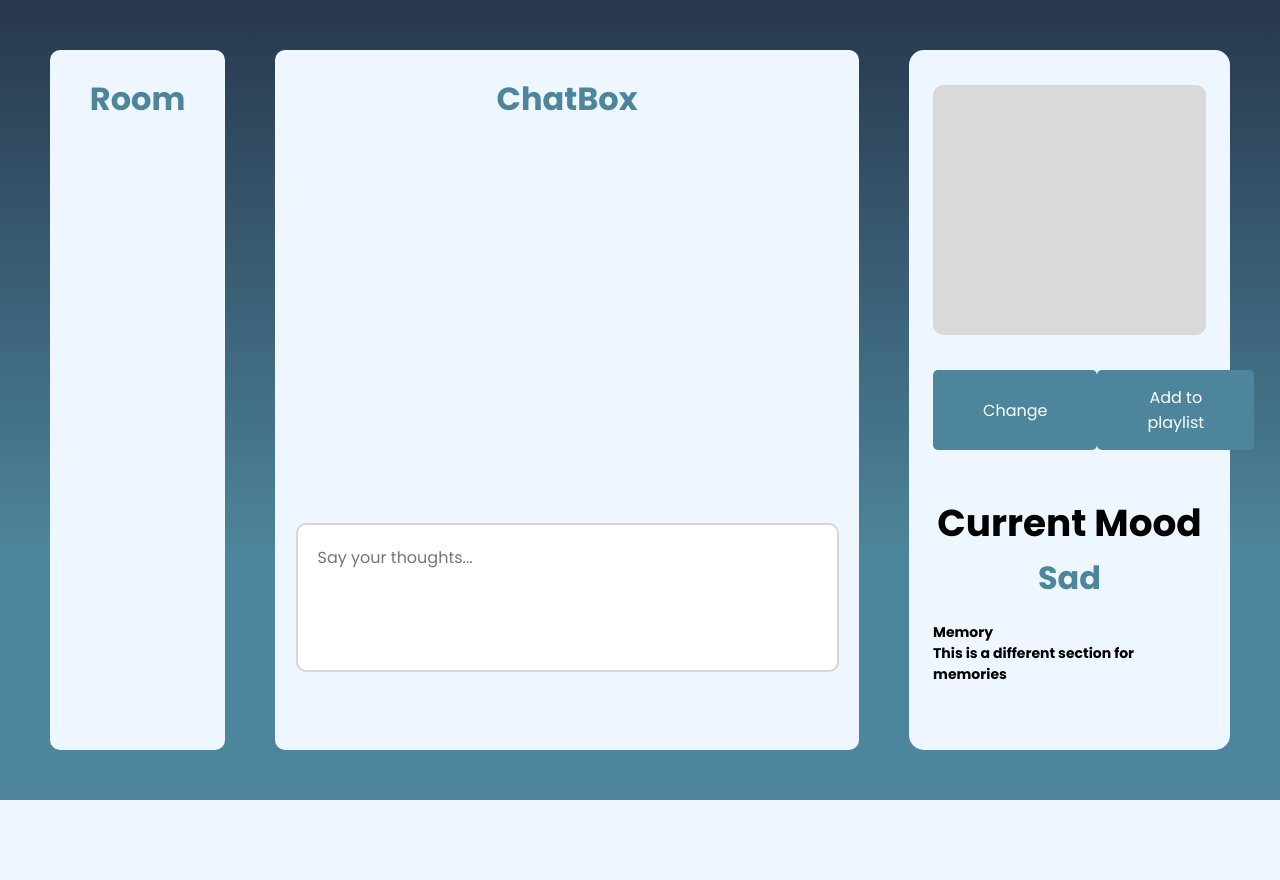
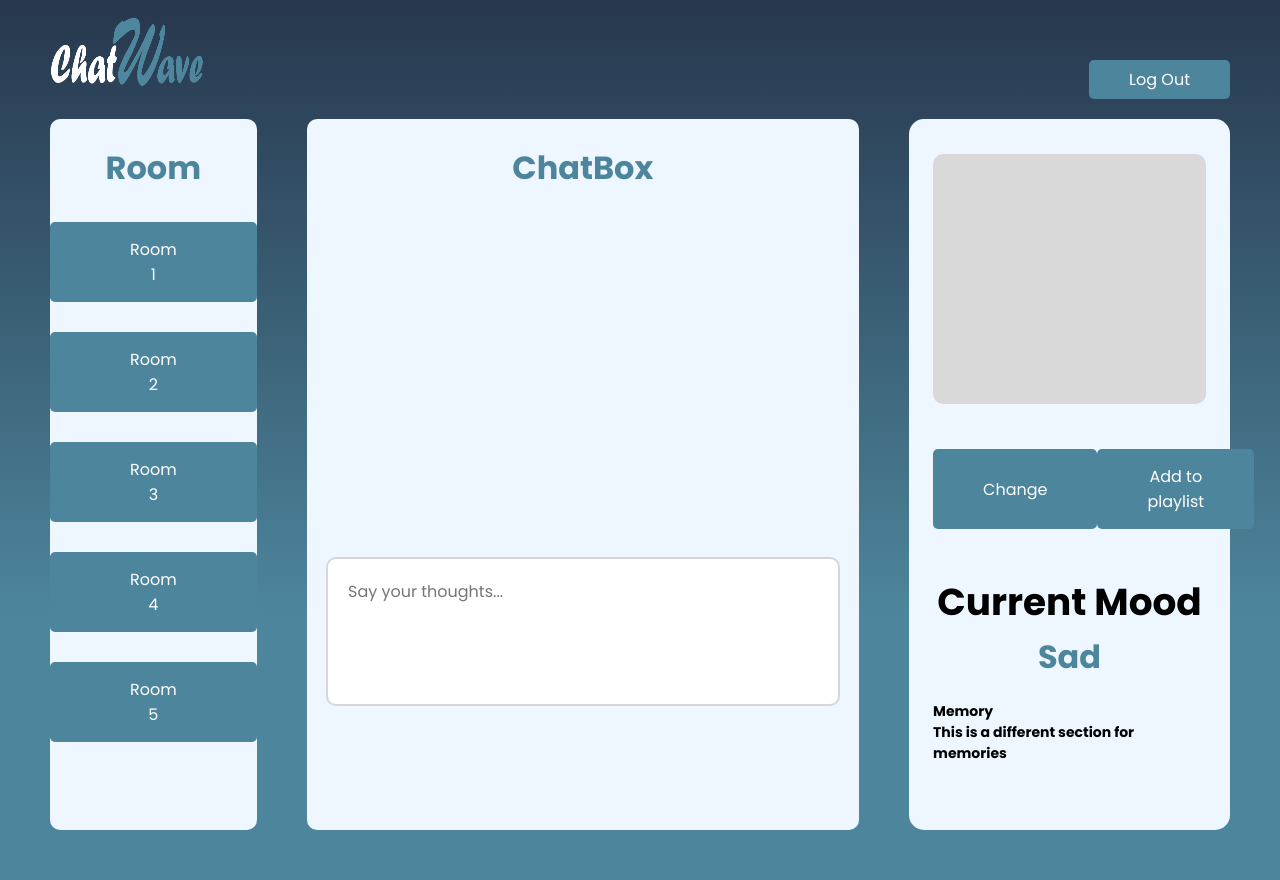
Before and after one commit to Nepal-College-of-Information-Technology/ai-mini-project-envisionx, a Django app: page /home/ in a window 1280 px wide. Before the commit the page ends 800 px from the top, so only its background shows below. Run offline with Django 4.2, Linux system fonts and the light colour scheme.

Commit message:
made changes to the templates

```diff
--- a/backend/ChatWave/static/home/styles.css
+++ b/backend/ChatWave/static/home/styles.css
@@ -8,13 +8,40 @@
 }
 
 body {
-    background: rgb(39,55,77);
     background: linear-gradient(180deg, rgba(39,55,77,1) 0%, rgba(77,134,156,1) 70%);
     display: flex;
     justify-content: center;
-    align-items: center;
-    height: 100vh;
+    height: 110vh;
     margin: 0;
+}
+
+header {
+    display: flex;
+    justify-content: space-between;
+}
+
+button{
+    background-color: #4D869C;
+    font-size: 16px;
+    color: white;
+    border: none;
+    border-radius: 5px;
+    padding: 7px 40px;
+    margin-top: 10px;
+    margin-bottom: 20px;
+    cursor: pointer;
+    -webkit-transition: 0.2s;
+    transition: 0.2s;
+}
+
+button:hover {
+    background-color: #3E6C7E;
+}
+
+.header-image {
+    max-width: 13%;
+    height: auto;
+    margin-top: -55px;
 }
 
 .container {
@@ -51,20 +78,28 @@ main {
     margin-bottom: 20px;
 }
 
-.room button {
+.room .button-room-container {
+    display: flex;
+    flex-direction: column;
+    width: 100%;
+    align-items: center;
+}
+
+.room .button-room-container button {
     background-color: #4D869C;
     font-size: 16px;
     color: white;
     border: none;
     border-radius: 5px;
-    padding: 15px 50px;
-    margin-bottom: 35px;
+    padding: 15px 80px;
+    margin-top: 10px;
+    margin-bottom: 20px;
     cursor: pointer;
     -webkit-transition: 0.2s;
     transition: 0.2s;
 }
 
-.room button:hover {
+.room .button-room-container button:hover {
     background-color: #3E6C7E;
 }
 
@@ -90,7 +125,7 @@ main {
 .input-box {
     display: flex;
     justify-content: center;
-    padding-top: 120px;
+    margin-top: 66%;
 }
 
 .input-box input {
--- a/backend/ChatWave/templates/index.html
+++ b/backend/ChatWave/templates/index.html
@@ -11,10 +11,22 @@
 </head>
 <body>
     <div class="container">
+        <header>
+            <img class="header-image" src = "{% static 'home/chatwave.png' %}" alt="ChatWave"/>
+            <div class="button-header-container">
+            <a href="../account/login"><button>Log Out</button></a>
+            </div>
+        </header>
         <main>
             <div class="room">
                 <h2>Room</h2>
-
+                <div class="button-room-container">
+                    <button>Room 1</button>
+                    <button>Room 2</button>
+                    <button>Room 3</button>
+                    <button>Room 4</button>
+                    <button>Room 5</button>
+                </div>
             </div>
             <div class="chatbox">
                 <h2>ChatBox</h2>
--- a/backend/ChatWave/templates/login.html
+++ b/backend/ChatWave/templates/login.html
@@ -10,7 +10,7 @@
 <body>
     <div class="container">
         <div class="logo-section">
-            <p>A</p>
+            <img class="logo" src = "{% static 'home/chatwave.png' %}" alt="ChatWave"/>
         </div>
         <div class="login-section">
             <h2>Login</h2>
@@ -25,7 +25,7 @@
                 </div>
                 <button type="submit">Login</button>
             </form>
-            <p class="sign-text">New user? <a href="register.html">Sign up</a></p>
+            <p class="sign-text">New user? <a href="register">Sign up</a></p>
         </div>
     </div>
 </body>
--- a/backend/ChatWave/templates/register.html
+++ b/backend/ChatWave/templates/register.html
@@ -10,7 +10,7 @@
 <body>
     <div class="container">
         <div class="logo-section">
-            <p>A</p>
+            <img class="logo" src = "{% static 'home/chatwave.png' %}" alt="ChatWave"/>
         </div>
         <div class="login-section">
             <h2>Register</h2>
@@ -33,7 +33,7 @@
                 </div>
                 <button type="submit">Register</button>
             </form>
-            <p class="sign-text">Already have an account? <a href="login.html">Sign in</a></p>
+            <p class="sign-text">Already have an account? <a href="login">Sign in</a></p>
         </div>
     </div>
 </body>
```
Also changed, not shown: backend/ChatWave/static/home/styles1.css (+7 -1 lines), backend/ChatWave/static/home/chatwave.png (added), backend/ChatWave/static/home/chatwave.svg (added).
